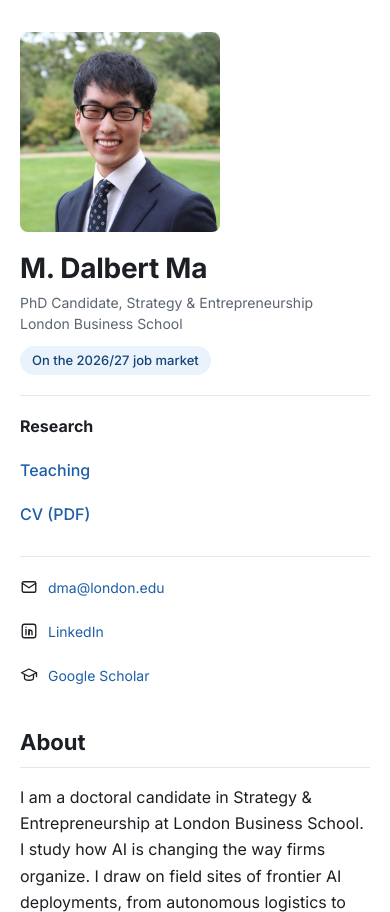
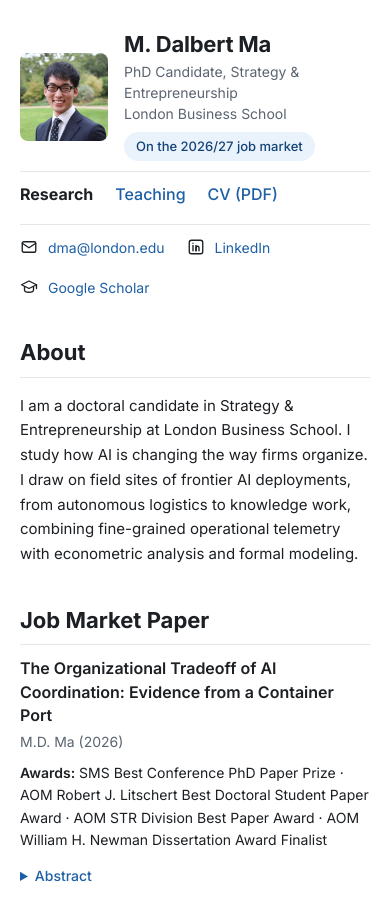
Before and after one commit to dalbert111ma/website, a plain HTML site: page index.html in a window 390 px wide. Shown: the top 912 px of the page. Drawn offline with Linux system fonts and the light colour scheme.

Commit message:
Adjust body font size and update sidebar layout

```diff
--- a/style.css
+++ b/style.css
@@ -60,7 +60,7 @@ a:hover { color: #134478; text-decoration: underline; }
   padding-bottom: 10px;
   border-bottom: 1px solid #e3e6ea;
 }
-.body { margin: 0; font-size: 16px; line-height: 1.65; }
+.body { margin: 0; font-size: 15px; line-height: 1.65; }
 .body-sm { margin: 0; font-size: 15px; line-height: 1.65; }
 .label { font-weight: 600; }
 .meta { margin: 0; font-size: 14px; line-height: 1.5; color: #5b6470; }
@@ -96,5 +96,5 @@ a:hover { color: #134478; text-decoration: underline; }
 /* Phones */
 @media (max-width: 640px) {
   .wrap { padding: 32px 20px; gap: 32px; }
-  .sidebar { max-width: none; }
+  .sidebar { max-width: none; display: grid; grid-template-columns: 88px 1fr; column-gap: 16px; row-gap: 10px; align-items: center; } .photo { width: 88px; height: 88px; } .identity { gap: 4px; } .name { font-size: 22px; } .side-block { grid-column: 1 / -1; flex-direction: row; flex-wrap: wrap; column-gap: 22px; padding-top: 2px; } .nav-link, .contact-link { min-height: 40px; }
 }
```
